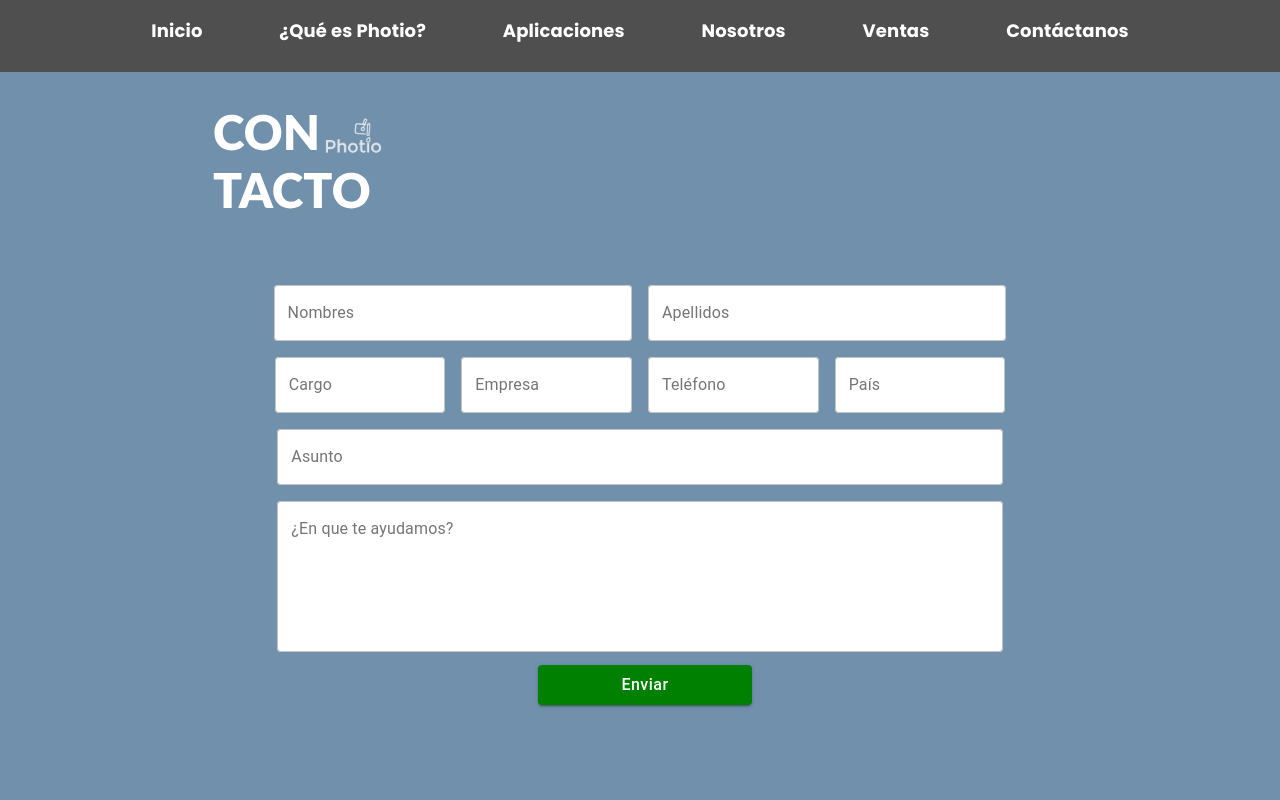
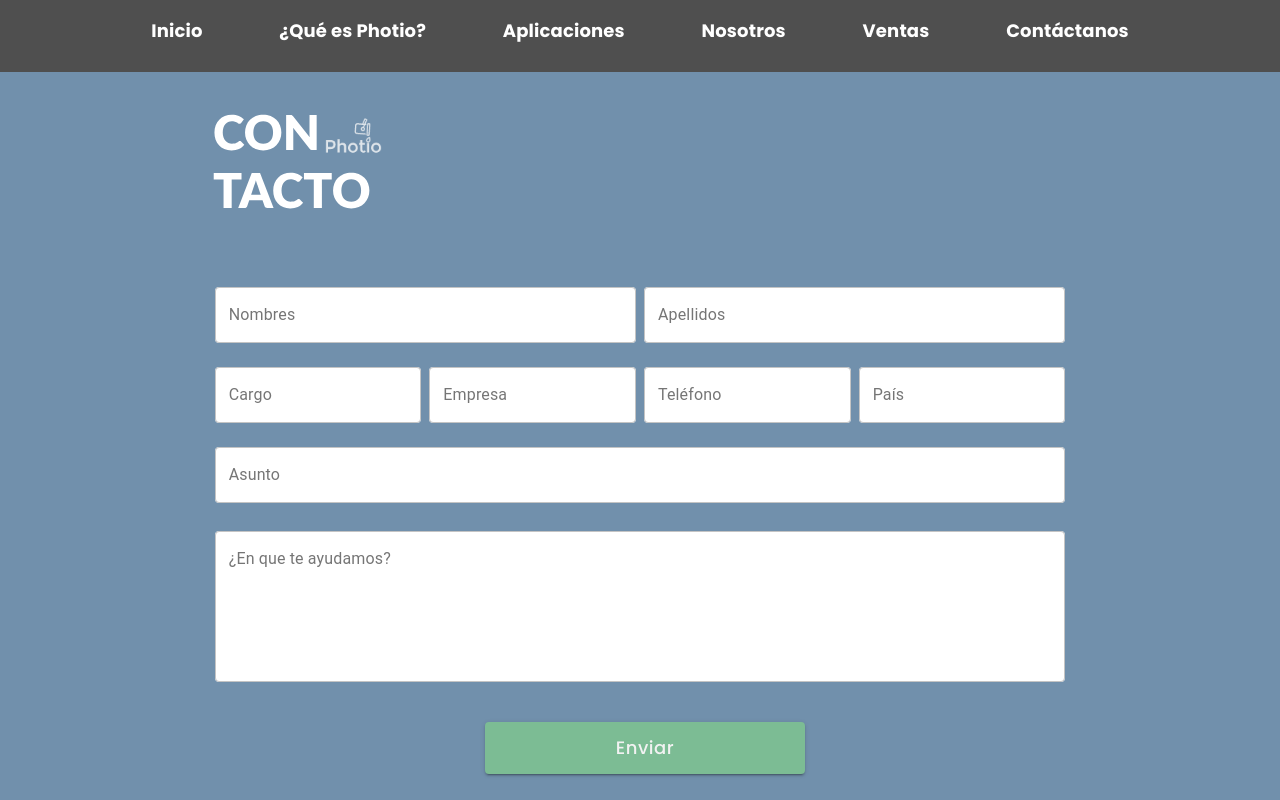
Before and after one commit to MartinGO11/PhotioWebApp, a React (Create React App) app: page /contact in a window 1280 px wide. Shown: the top 800 px of the page. Built offline with nearby package versions, Linux system fonts and the light colour scheme.

Commit message:
REFACTOR: finished FormContactComponent

```diff
--- a/src/components/contact/FormContactComponent.jsx
+++ b/src/components/contact/FormContactComponent.jsx
@@ -1,9 +1,24 @@
 import React, { useState } from 'react';
 import clsx from 'clsx';
-import { Grid, FormControl, OutlinedInput, InputLabel, Button, makeStyles, Hidden } from '@material-ui/core';
+import { Grid, FormControl, OutlinedInput, InputLabel, Button, makeStyles, Hidden, withStyles } from '@material-ui/core';
 import { sendFormValues } from '../../services/ContactService';
+import colors from '../../styles/global/colors';
+import { default as navbarItems } from '../../constants/navbarItems.json';
+import SwipeableDrawer from '@material-ui/core/SwipeableDrawer';
+import List from '@material-ui/core/List';
+import Divider from '@material-ui/core/Divider';
+import ListItem from '@material-ui/core/ListItem';
+import ListItemText from '@material-ui/core/ListItemText';
+import MenuIcon from '@material-ui/icons/Menu';
+
 
 const useStyles = makeStyles((theme) => ({
+  list: {
+    width: 250,
+  },
+  fullList: {
+    width: 'auto',
+  },
   margin: {
     margin: theme.spacing(1),
   },
@@ -24,6 +39,21 @@ const useStyles = makeStyles((theme) => ({
     color: 'black',
   }
 }));
+
+const ColorButton = withStyles((theme) => ({
+  root: {
+    color: colors.gray_6,
+    marginTop: '30px',
+    fontSize: '18px',
+    padding: '10px 15px 10px 15px',
+    backgroundColor: colors.green_2,
+    fontFamily: 'Poppins, sans-serif',
+    width: '100%',
+    '&:hover': {
+      backgroundColor: colors.green_1,
+    },
+  },
+}))(Button);
 
 export const FormContactComponent = ({ titleImage }) => {
 
@@ -47,22 +77,78 @@ export const FormContactComponent = ({ titleImage }) => {
     sendFormValues(formValues);
   }
 
+  const [state, setState] = React.useState({
+    top: false,
+    left: false,
+    bottom: false,
+    right: false,
+  });
+
+  const toggleDrawer = (anchor, open) => (event) => {
+    if (event && event.type === 'keydown' && (event.key === 'Tab' || event.key === 'Shift')) {
+      return;
+    }
+
+    setState({ ...state, [anchor]: open });
+  };
+
+  const list = (anchor) => (
+    <div
+      className={clsx(classes.list, {
+        [classes.fullList]: anchor === 'top' || anchor === 'bottom',
+      })}
+      role="presentation"
+      onClick={toggleDrawer(anchor, false)}
+      onKeyDown={toggleDrawer(anchor, false)}
+    >
+      <List>
+        {navbarItems.map((item, index) => (
+          <ListItem button key={item.title}>
+            <a href={item.to} style={{ textDecoration: 'none', color: 'inherit' }}>
+              <ListItemText primary={item.title} />
+            </a>
+            <Divider />
+          </ListItem>
+        ))}
+      </List>
+    </div>
+  );
+
 
   return (
-    <Grid container direction="column" justify="center" alignItems="stretch" style={{ marginTop: '30px', marginBottom: '50px'}} >
-      <Grid item>
-        <Grid container direction="row" justify="flex-start" alignItems="center" >
-          <Grid item xs={2} />
-          <Grid item xs={10} style={{ textAlign: 'left', marginBottom: '30px' }} >
+    <>
+      <Grid container direction="row" justify="flex-start" alignItems="center" style={{ marginTop: '30px' }} >
+        <Grid item xs={1} md={2} />
+        <Grid item xs={4} style={{ textAlign: 'left', marginBottom: '30px' }} >
           <img src={titleImage} alt="titleImageContact" />
         </Grid>
+        <Hidden mdUp>
+          <Grid item xs={6} style={{ textAlign: 'right' }}>
+            <>
+              <MenuIcon style={{
+                fontSize: '30px',
+                color: 'white',
+                position: 'absolute',
+                top: '5%',
+                left: '85%'
+              }}
+                onClick={toggleDrawer('right', true)}
+              />
+              <SwipeableDrawer
+                anchor={'right'}
+                open={state['right']}
+                onClose={toggleDrawer('right', false)}
+                onOpen={toggleDrawer('right', true)}
+              >
+                {list('right')}
+              </SwipeableDrawer>
+            </>
           </Grid>
+        </Hidden>
       </Grid>
-      <Grid item>
-        <Grid container direction="row" justify="center" alignItems="center" >
-          <Hidden smDown>
-          <Grid item xs={8} style={{ textAlign: 'center' }} >
-            <FormControl className={clsx(classes.margin, classes.textField42)} variant="outlined">
+      <Grid container direction="row" justify="center" alignItems="center" spacing={1}  >
+        <Grid item xs={10} md={4} style={{ margin: '10px 0px 10px 0px' }}>
+          <FormControl variant="outlined" style={{ width: '100%' }}>
             <InputLabel htmlFor="outlined-adornment-amount">Nombres</InputLabel>
             <OutlinedInput
               id="outlined-adornment-amount"
@@ -72,10 +158,11 @@ export const FormContactComponent = ({ titleImage }) => {
               labelWidth={70}
               className={classes.input}
               color='primary'
-
             />
           </FormControl>
-            <FormControl className={clsx(classes.margin, classes.textField42)} variant="outlined" >
+        </Grid>
+        <Grid item xs={10} md={4} style={{ margin: '10px 0px 10px 0px' }}>
+          <FormControl variant="outlined" style={{ width: '100%' }} >
             <InputLabel htmlFor="outlined-adornment-amount">Apellidos</InputLabel>
             <OutlinedInput
               id="outlined-adornment-amount"
@@ -85,10 +172,14 @@ export const FormContactComponent = ({ titleImage }) => {
               labelWidth={70}
               className={classes.input}
               color='primary'
-
             />
           </FormControl>
-            <FormControl className={clsx(classes.margin, classes.textField20)} variant="outlined">
+        </Grid>
+      </Grid>
+
+      <Grid container direction="row" justify="center" alignItems="center" spacing={1}  >
+        <Grid item xs={5} md={2} style={{ margin: '10px 0px 10px 0px' }}>
+          <FormControl variant="outlined" style={{ width: '100%' }}>
             <InputLabel htmlFor="outlined-adornment-amount">Cargo</InputLabel>
             <OutlinedInput
               id="outlined-adornment-amount"
@@ -100,7 +191,9 @@ export const FormContactComponent = ({ titleImage }) => {
               color='primary'
             />
           </FormControl>
-            <FormControl className={clsx(classes.margin, classes.textField20)} variant="outlined">
+        </Grid>
+        <Grid item xs={5} md={2} style={{ margin: '10px 0px 10px 0px' }}>
+          <FormControl variant="outlined" style={{ width: '100%' }}>
             <InputLabel htmlFor="outlined-adornment-amount">Empresa</InputLabel>
             <OutlinedInput
               id="outlined-adornment-amount"
@@ -112,7 +205,10 @@ export const FormContactComponent = ({ titleImage }) => {
               color='primary'
             />
           </FormControl>
-            <FormControl className={clsx(classes.margin, classes.textField20)} variant="outlined">
+
+        </Grid>
+        <Grid item xs={5} md={2} style={{ margin: '10px 0px 10px 0px' }}>
+          <FormControl variant="outlined" style={{ width: '100%' }}>
             <InputLabel htmlFor="outlined-adornment-amount">Teléfono</InputLabel>
             <OutlinedInput
               id="outlined-adornment-amount"
@@ -122,10 +218,11 @@ export const FormContactComponent = ({ titleImage }) => {
               labelWidth={60}
               className={classes.input}
               color='primary'
-
             />
           </FormControl>
-            <FormControl className={clsx(classes.margin, classes.textField20)} variant="outlined">
+        </Grid>
+        <Grid item xs={5} md={2} style={{ margin: '10px 0px 10px 0px' }}>
+          <FormControl variant="outlined" style={{ width: '100%' }}>
             <InputLabel htmlFor="outlined-adornment-amount">País</InputLabel>
             <OutlinedInput
               id="outlined-adornment-amount"
@@ -134,11 +231,14 @@ export const FormContactComponent = ({ titleImage }) => {
               onChange={handleChange}
               labelWidth={40}
               className={classes.input}
-
               color='primary'
             />
           </FormControl>
-            <FormControl className={clsx(classes.margin, classes.textField85)} variant="outlined">
+        </Grid>
+      </Grid>
+      <Grid container direction="row" justify="space-evenly" alignItems="center" spacing={1}  >
+        <Grid item xs={10} md={8} style={{ margin: '10px 0px 10px 0px' }}>
+          <FormControl style={{ width: '100%' }} variant="outlined">
             <InputLabel htmlFor="outlined-adornment-amount">Asunto</InputLabel>
             <OutlinedInput
               id="outlined-adornment-amount"
@@ -148,10 +248,11 @@ export const FormContactComponent = ({ titleImage }) => {
               labelWidth={60}
               className={classes.input}
               color='primary'
-
             />
           </FormControl>
-            <FormControl className={clsx(classes.margin, classes.textField85)} variant="outlined">
+        </Grid>
+        <Grid item xs={10} md={8} style={{ margin: '10px 0px 10px 0px' }}>
+          <FormControl style={{ width: '100%' }} variant="outlined">
             <InputLabel htmlFor="outlined-adornment-amount">¿En que te ayudamos?</InputLabel>
             <OutlinedInput
               id="outlined-adornment-amount"
@@ -163,130 +264,17 @@ export const FormContactComponent = ({ titleImage }) => {
               multiline
               rows={6}
               color='primary'
-
             />
           </FormControl>
         </Grid>
-          </Hidden>
-          <Hidden mdUp>
-          <Grid item xs={10} style={{ textAlign: 'center' }} >
-            <FormControl className={classes.margin} fullWidth variant="outlined">
-              <InputLabel htmlFor="outlined-adornment-amount">Nombres</InputLabel>
-              <OutlinedInput
-                id="outlined-adornment-amount"
-                value={formValues.name}
-                name='name'
-                onChange={handleChange}
-                labelWidth={70}
-                className={classes.input}
-                color='primary'
-
-              />
-            </FormControl>
-            <FormControl className={classes.margin} fullWidth variant="outlined" >
-              <InputLabel htmlFor="outlined-adornment-amount">Apellidos</InputLabel>
-              <OutlinedInput
-                id="outlined-adornment-amount"
-                value={formValues.name}
-                name='lastName'
-                onChange={handleChange}
-                labelWidth={70}
-                className={classes.input}
-                color='primary'
-
-              />
-            </FormControl>
-            <FormControl className={clsx(classes.margin, classes.textField24)} variant="outlined">
-              <InputLabel htmlFor="outlined-adornment-amount">Cargo</InputLabel>
-              <OutlinedInput
-                id="outlined-adornment-amount"
-                value={formValues.name}
-                name='jobTitle'
-                onChange={handleChange}
-                labelWidth={50}
-                className={classes.input}
-                color='primary'
-              />
-            </FormControl>
-            <FormControl className={clsx(classes.margin, classes.textField24)} variant="outlined">
-              <InputLabel htmlFor="outlined-adornment-amount">Empresa</InputLabel>
-              <OutlinedInput
-                id="outlined-adornment-amount"
-                value={formValues.name}
-                name='enterprise'
-                onChange={handleChange}
-                labelWidth={70}
-                className={classes.input}
-                color='primary'
-              />
-            </FormControl>
-            <FormControl className={clsx(classes.margin, classes.textField24)} variant="outlined">
-              <InputLabel htmlFor="outlined-adornment-amount">Teléfono</InputLabel>
-              <OutlinedInput
-                id="outlined-adornment-amount"
-                value={formValues.name}
-                name='phone'
-                onChange={handleChange}
-                labelWidth={60}
-                className={classes.input}
-                color='primary'
-
-              />
-            </FormControl>
-            <FormControl className={clsx(classes.margin, classes.textField24)} variant="outlined">
-              <InputLabel htmlFor="outlined-adornment-amount">País</InputLabel>
-              <OutlinedInput
-                id="outlined-adornment-amount"
-                value={formValues.name}
-                name='country'
-                onChange={handleChange}
-                labelWidth={40}
-                className={classes.input}
-
-                color='primary'
-              />
-            </FormControl>
-            <FormControl className={classes.margin} fullWidth variant="outlined">
-              <InputLabel htmlFor="outlined-adornment-amount">Asunto</InputLabel>
-              <OutlinedInput
-                id="outlined-adornment-amount"
-                value={formValues.name}
-                name='subject'
-                onChange={handleChange}
-                labelWidth={60}
-                className={classes.input}
-                color='primary'
-
-              />
-            </FormControl>
-            <FormControl className={classes.margin} fullWidth variant="outlined">
-              <InputLabel htmlFor="outlined-adornment-amount">¿En que te ayudamos?</InputLabel>
-              <OutlinedInput
-                id="outlined-adornment-amount"
-                value={formValues.name}
-                name='message'
-                onChange={handleChange}
-                labelWidth={200}
-                className={classes.input}
-                multiline
-                rows={6}
-                color='primary'
-
-              />
-            </FormControl>
       </Grid>
-          </Hidden>
+      <Grid container direction="row" justify="center" alignItems="center" >
+        <Grid item xs={6} md={3}>
+          <ColorButton variant="contained" onClick={sendForm}>
+            Enviar
+            </ColorButton>
         </Grid>
       </Grid>
-      <Grid item>
-        <Grid container direction="row" justify="center" alignItems="center" >
-          <Grid item xs={2}>
-            <Button variant="contained" onClick={sendForm} style={{width: '100%', background: 'green', color: 'white'}}>
-              Enviar
-            </Button>
-          </Grid>
-        </Grid>
-      </Grid>
-    </Grid>
+    </>
   )
 }
```
Lines whose indentation alone changed are shown as unchanged.
